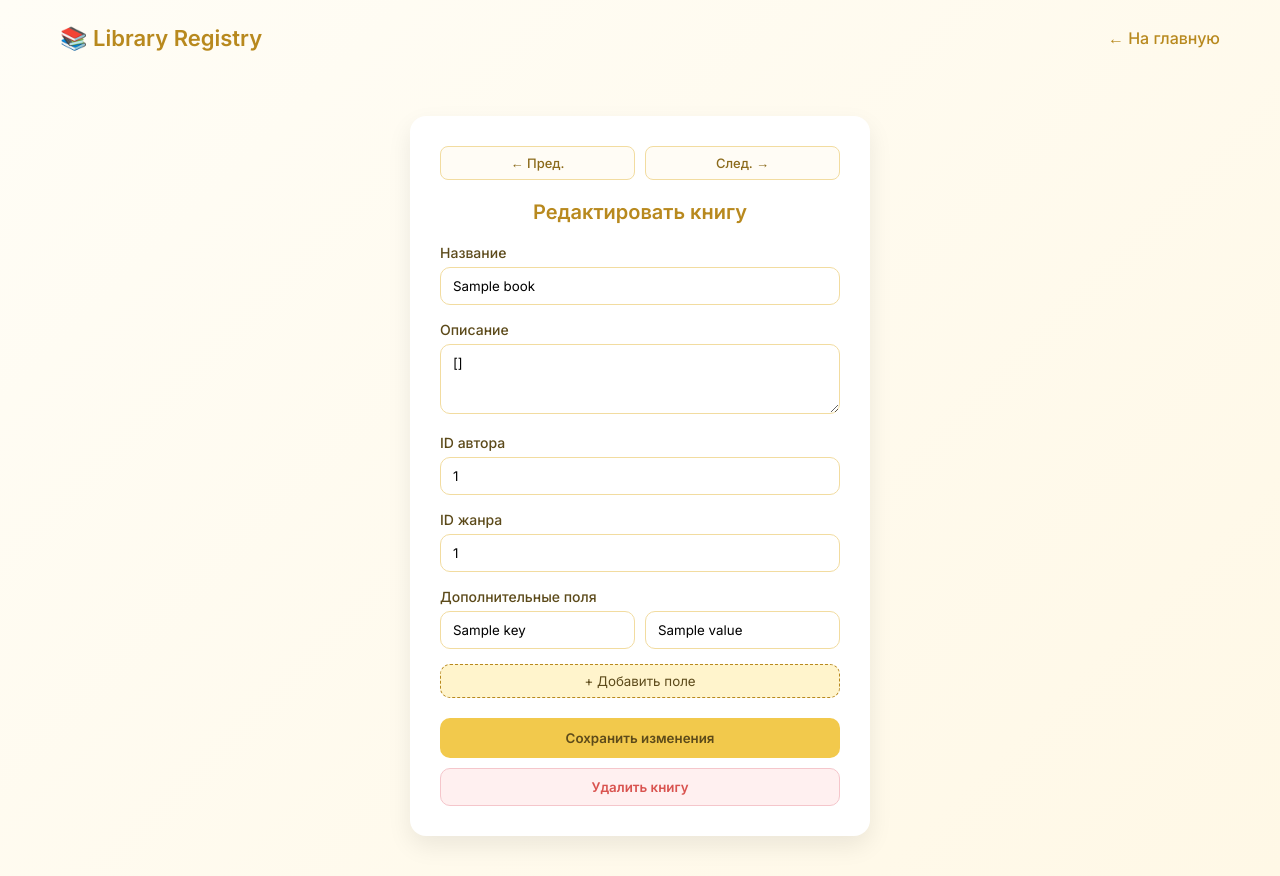
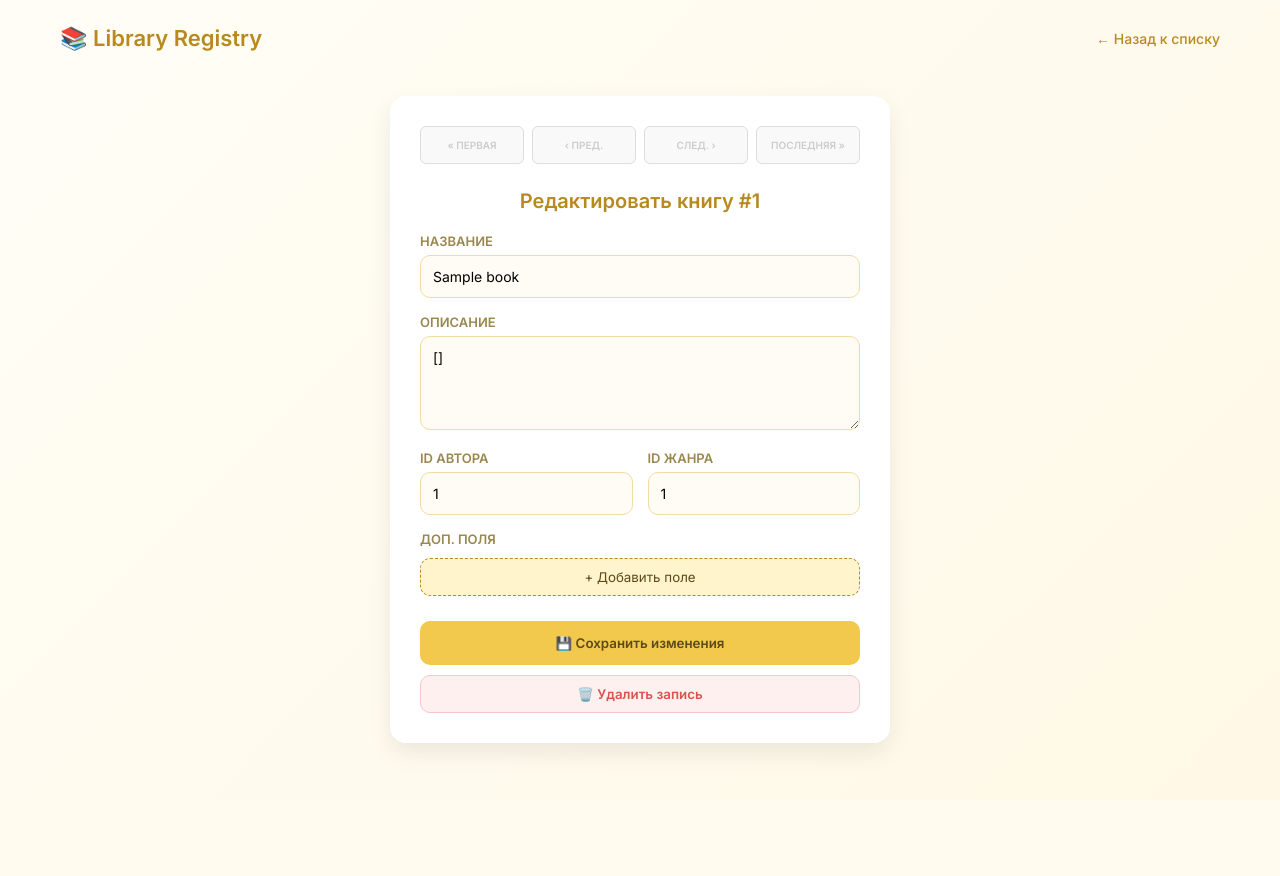
Before and after one commit to ShapMiki/Library_coursework, a Python web app: template server/templates/book_edit_form.html in a window 1280 px wide. After the commit the page ends 758 px from the top, so only its background shows below. Run offline with Jinja, Linux system fonts and the light colour scheme; the template is opened without the code that fills it: most values are stand-ins (such as "Sample title", 1, 10 or a date in 2020).

Commit message:
[UPD] UP to 7 lab

```diff
--- a/server/book/route.py
+++ b/server/book/route.py
@@ -66,3 +66,8 @@
     if result:
         return {"status": "success", "message": f"Книга {book_id} удалена"}
     return {"status": "error", "message": "Книга не найдена"}
+
+@router.get("/ids/{book_id}")
+async def get_book_ids(book_id: int):
+    data = await BookDAO.get_ids(book_id)
+    return data
--- a/server/templates/book_edit_form.html
+++ b/server/templates/book_edit_form.html
@@ -9,180 +9,210 @@
         * { margin: 0; padding: 0; box-sizing: border-box; font-family: 'Inter', sans-serif; }
         body { background: linear-gradient(135deg, #fffdf6, #fff8e6); color: #5c4a1a; min-height: 100vh; }
         header { display: flex; justify-content: space-between; align-items: center; padding: 25px 60px; }
-        .logo { font-size: 22px; font-weight: 600; color: #b8891e; }
-        main { display: flex; justify-content: center; padding: 40px; }
+        .logo { font-size: 22px; font-weight: 600; color: #b8891e; text-decoration: none; }
+        .back-link { text-decoration: none; color: #b8891e; font-size: 14px; font-weight: 500; }
+        main { display: flex; justify-content: center; padding: 20px 40px 40px 40px; }
+        .form-card { width: 500px; background: white; padding: 30px; border-radius: 16px; box-shadow: 0 10px 25px rgba(0,0,0,0.08); }
 
-        .form-card { width: 460px; background: white; padding: 30px; border-radius: 16px; box-shadow: 0 10px 25px rgba(0,0,0,0.08); }
-
-        /* Навигация между записями */
-        .record-nav { display: flex; justify-content: space-between; margin-bottom: 20px; gap: 10px; }
+        /* НАВИГАЦИЯ */
+        .record-nav { display: flex; justify-content: space-between; gap: 8px; margin-bottom: 25px; }
         .btn-nav {
-            flex: 1; padding: 8px; background: #fffcf5; border: 1px solid #f2dca0;
-            border-radius: 8px; color: #8b6a1a; cursor: pointer; font-size: 13px; font-weight: 500;
+            flex: 1; padding: 12px 2px; font-size: 10px; font-weight: 700; text-transform: uppercase;
+            color: #ccc; background: #f9f9f9; border: 1px solid #ddd; border-radius: 6px;
+            text-align: center; text-decoration: none; cursor: default; transition: all 0.2s;
         }
-        .btn-nav:hover { background: #fef9e7; border-color: #b8891e; }
+        .btn-nav.active {
+            color: #b8891e; background: #fff; border-color: #b8891e; cursor: pointer;
+        }
+        .btn-nav.active:hover { background: #b8891e; color: #fff; }
 
         .form-title { font-size: 20px; font-weight: 600; margin-bottom: 20px; color: #b8891e; text-align: center; }
         .form-group { margin-bottom: 16px; }
-        .form-group label { display: block; font-size: 14px; margin-bottom: 6px; font-weight: 500; }
-        .form-group input, .form-group textarea { width: 100%; padding: 10px 12px; border-radius: 10px; border: 1px solid #f2dca0; outline: none; }
-        .form-group input:focus { border-color: #b8891e; }
-
-        .dynamic-field { display: flex; gap: 10px; margin-bottom: 10px; }
-        .dynamic-field input { flex: 1; }
-        .add-field { margin-top: 5px; background: #fff4cc; border: 1px dashed #b8891e; padding: 8px; cursor: pointer; width: 100%; border-radius: 10px; color: #5c4a1a; }
-
-        .action-buttons { display: flex; flex-direction: column; gap: 10px; margin-top: 20px; }
-        button[type="submit"] { width: 100%; padding: 12px; border: none; border-radius: 10px; background: #f2c94c; color: #5c4a1a; font-weight: 600; cursor: pointer; }
-        button[type="submit"]:hover { background: #f0b428; }
-
-        .btn-delete { background: #fff0f0; color: #d9534f; border: 1px solid #f5c6cb; padding: 10px; border-radius: 10px; font-weight: 600; cursor: pointer; width: 100%; }
-        .btn-delete:hover { background: #f8d7da; }
-
-        a.back-link { text-decoration: none; color: #b8891e; font-weight: 500; }
+        .form-group label { display: block; font-size: 13px; font-weight: 600; text-transform: uppercase; color: #9a874f; margin-bottom: 6px; }
+        .form-group input, .form-group textarea {
+            width: 100%; padding: 12px; border-radius: 10px;
+            border: 1px solid #f2dca0; background: #fffcf5; outline: none; font-size: 14px;
+        }
+        .dynamic-field { display: flex; gap: 8px; margin-bottom: 8px; }
+        .btn-remove { color: #d9534f; cursor: pointer; font-weight: bold; padding: 5px; }
+        .add-field { background: #fff4cc; border: 1px dashed #b8891e; padding: 10px; cursor: pointer; width: 100%; border-radius: 10px; color: #5c4a1a; margin-top: 5px; }
+        .action-buttons { display: flex; flex-direction: column; gap: 10px; margin-top: 25px; }
+        .btn-save { background: #f2c94c; color: #5c4a1a; border: none; padding: 14px; border-radius: 10px; font-weight: 700; cursor: pointer; }
+        .btn-delete { background: #fff0f0; color: #d9534f; border: 1px solid #f5c6cb; padding: 10px; border-radius: 10px; font-weight: 600; cursor: pointer; }
     </style>
 </head>
 <body>
 
 <header>
-    <div class="logo">📚 Library Registry</div>
-    <div><a href="/" class="back-link">← На главную</a></div>
+    <a href="/" class="logo">📚 Library Registry</a>
+    <a href="/" class="back-link">← Назад к списку</a>
 </header>
 
 <main>
     <div class="form-card">
         <div class="record-nav">
-            <button class="btn-nav" onclick="navigateRecord(-1)">← Пред.</button>
-            <button class="btn-nav" onclick="navigateRecord(1)">След. →</button>
+            <a id="btn-first" class="btn-nav">« Первая</a>
+            <a id="btn-prev" class="btn-nav">‹ Пред.</a>
+            <a id="btn-next" class="btn-nav">След. ›</a>
+            <a id="btn-last" class="btn-nav">Последняя »</a>
         </div>
 
-        <div class="form-title">Редактировать книгу</div>
+        <div class="form-title">Редактировать книгу #{{ data.book.id }}</div>
 
         <form id="editForm">
-            <input type="hidden" id="book_id" value="{{ data.book.id }}">
+            <input type="hidden" id="book_id_input" value="{{ data.book.id }}">
 
-            <div class="form-group">
-                <label>Название</label>
-                <input type="text" id="title" value="{{ data.book.title }}" required>
+            <div class="form-group"><label>Название</label><input type="text" id="title" required></div>
+            <div class="form-group"><label>Описание</label><textarea id="description" rows="4"></textarea></div>
+
+            <div style="display: flex; gap: 15px;">
+                <div class="form-group" style="flex: 1;"><label>ID Автора</label><input type="number" id="author_id"></div>
+                <div class="form-group" style="flex: 1;"><label>ID Жанра</label><input type="number" id="genre_id"></div>
             </div>
 
             <div class="form-group">
-                <label>Описание</label>
-                <textarea id="description" rows="3">{{ data.book.description }}</textarea>
-            </div>
-
-            <div class="form-group">
-                <label>ID автора</label>
-                <input type="number" id="author_id" value="{{ data.book.author_id }}">
-            </div>
-
-            <div class="form-group">
-                <label>ID жанра</label>
-                <input type="number" id="genre_id" value="{{ data.book.genre_id }}">
-            </div>
-
-            <div class="form-group">
-                <label>Дополнительные поля</label>
-                <div id="extraFields">
-                    {% if data.book.extra_data %}
-                        {% for key, value in data.book.extra_data.items() %}
-                        <div class="dynamic-field">
-                            <input class="field-name" value="{{key}}" placeholder="Название">
-                            <input class="field-value" value="{{value}}" placeholder="Значение">
-                        </div>
-                        {% endfor %}
-                    {% endif %}
-                </div>
+                <label>Доп. поля</label>
+                <div id="extraFields"></div>
                 <button type="button" class="add-field" onclick="addField()">+ Добавить поле</button>
             </div>
 
             <div class="action-buttons">
-                <button type="submit">Сохранить изменения</button>
-                <button type="button" class="btn-delete" onclick="deleteBook()">Удалить книгу</button>
+                <button type="submit" class="btn-save">💾 Сохранить изменения</button>
+                <button type="button" class="btn-delete" onclick="deleteBook()">🗑️ Удалить запись</button>
             </div>
         </form>
     </div>
 </main>
 
 <script>
-    const currentId = parseInt(document.getElementById("book_id").value);
+    // Включаем логирование
+    console.log("JS: Скрипт инициализирован");
 
-    // Навигация по ID
-    function navigateRecord(step) {
-        const nextId = currentId + step;
-        if (nextId > 0) {
-            window.location.href = `/page/book/form/${nextId}`;
+    // Функция для безопасного получения ID
+    function getCurrentId() {
+        const el = document.getElementById("book_id_input");
+        return el ? parseInt(el.value) : null;
+    }
+
+    // ЛОГИКА НАВИГАЦИИ
+    async function initNavigation() {
+        const bookId = getCurrentId();
+        console.log("JS: Начинаю настройку навигации для ID:", bookId);
+
+        if (!bookId) {
+            console.error("JS: ID книги не найден в DOM!");
+            return;
+        }
+
+        try {
+            console.log(`JS: Отправляю запрос на /api/book/ids/${bookId}`);
+            const res = await fetch(`/api/book/ids/${bookId}`);
+
+            if (!res.ok) {
+                console.error("JS: API ответил ошибкой:", res.status);
+                return;
+            }
+
+            const ids = await res.json();
+            console.log("JS: Данные от API получены:", ids);
+
+            const buttons = [
+                { id: 'btn-first', target: ids.first },
+                { id: 'btn-prev', target: ids.prev },
+                { id: 'btn-next', target: ids.next },
+                { id: 'btn-last', target: ids.last }
+            ];
+
+            buttons.forEach(btn => {
+                const el = document.getElementById(btn.id);
+                if (btn.target && btn.target !== 0 && btn.target !== bookId) {
+                    el.href = `/page/book/form/${btn.target}`;
+                    el.classList.add('active');
+                    console.log(`JS: Кнопка ${btn.id} активирована -> ID ${btn.target}`);
+                } else {
+                    el.href = "javascript:void(0)";
+                    el.classList.remove('active');
+                }
+            });
+        } catch (err) {
+            console.error("JS: Ошибка при выполнении fetch:", err);
         }
     }
 
-    // Удаление книги
-    async function deleteBook() {
-        if (!confirm("Вы уверены, что хотите безвозвратно удалить эту книгу?")) return;
+    // ДИНАМИЧЕСКИЕ ПОЛЯ
+    function addField(k = '', v = '') {
+        const div = document.createElement("div");
+        div.className = "dynamic-field";
+        div.innerHTML = `
+            <input type="text" class="field-name" placeholder="Ключ" value="${k}" style="flex:1; padding:8px; border-radius:8px; border:1px solid #f2dca0;">
+            <input type="text" class="field-value" placeholder="Значение" value="${v}" style="flex:1; padding:8px; border-radius:8px; border:1px solid #f2dca0;">
+            <span class="btn-remove" onclick="this.parentElement.remove()">×</span>
+        `;
+        document.getElementById("extraFields").appendChild(div);
+    }
 
+    // ЗАПОЛНЕНИЕ ФОРМЫ
+    function setupForm() {
+        console.log("JS: Заполнение формы данными...");
         try {
-            const response = await fetch(`/api/book/${currentId}`, {
-                method: "DELETE"
-            });
-            const result = await response.json();
+            document.getElementById("title").value = "{{ data.book.title }}";
+            document.getElementById("description").value = `{{ data.book.description or '' }}`;
+            document.getElementById("author_id").value = "{{ data.book.author_id or '' }}";
+            document.getElementById("genre_id").value = "{{ data.book.genre_id or '' }}";
 
-            if (response.ok) {
-                alert("Книга успешно удалена");
-                window.location.href = "/";
-            } else {
-                alert("Ошибка: " + result.message);
-            }
+            // Безопасный парсинг JSON
+            const extraRaw = '{{ data.book.extra_data | tojson | safe }}';
+            const extra = JSON.parse(extraRaw || '{}');
+
+            const container = document.getElementById("extraFields");
+            container.innerHTML = '';
+            Object.entries(extra).forEach(([k, v]) => addField(k, v));
+            console.log("JS: Форма заполнена успешно");
         } catch (e) {
-            alert("Ошибка связи с сервером");
+            console.error("JS: Ошибка при заполнении формы (проверь extra_data):", e);
         }
     }
 
-    function addField(){
-        const container = document.getElementById("extraFields");
-        const div = document.createElement("div");
-        div.classList.add("dynamic-field");
-        div.innerHTML = `
-            <input class="field-name" placeholder="Название поля">
-            <input class="field-value" placeholder="Значение">
-        `;
-        container.appendChild(div);
+    // УДАЛЕНИЕ
+    async function deleteBook() {
+        const id = getCurrentId();
+        if (confirm("Удалить книгу?") && id) {
+            const res = await fetch(`/api/book/${id}`, { method: 'DELETE' });
+            if (res.ok) window.location.href = "/";
+        }
     }
 
-    function collectExtra(){
-        const names = document.querySelectorAll(".field-name");
-        const values = document.querySelectorAll(".field-value");
-        let extra = {};
-        for(let i=0; i<names.length; i++){
-            const key = names[i].value.trim();
-            const value = values[i].value.trim();
-            if(key) extra[key] = value;
-        }
-        return extra;
-    }
+    // ЗАПУСК ПРИ ЗАГРУЗКЕ
+    document.addEventListener("DOMContentLoaded", () => {
+        console.log("JS: DOM готов, запускаю функции...");
+        setupForm();
+        initNavigation();
+    });
 
-    document.getElementById("editForm").addEventListener("submit", async function(e){
+    // СОХРАНЕНИЕ
+    document.getElementById("editForm").onsubmit = async (e) => {
         e.preventDefault();
-        const book = {
-            id: currentId,
-            title: document.getElementById("title").value,
-            description: document.getElementById("description").value,
-            author_id: parseInt(document.getElementById("author_id").value) || null,
-            genre_id: parseInt(document.getElementById("genre_id").value) || null,
-            extra_data: collectExtra()
-        };
+        const extra = {};
+        document.querySelectorAll(".dynamic-field").forEach(f => {
+            const k = f.querySelector(".field-name").value.trim();
+            const v = f.querySelector(".field-value").value.trim();
+            if (k) extra[k] = v;
+        });
 
-        const response = await fetch("/api/book/edit", {
+        const res = await fetch("/api/book/edit", {
             method: "POST",
             headers: { "Content-Type": "application/json" },
-            body: JSON.stringify({ book_data: [book] })
+            body: JSON.stringify({ book_data: [{
+                id: getCurrentId(),
+                title: document.getElementById("title").value,
+                description: document.getElementById("description").value,
+                author_id: parseInt(document.getElementById("author_id").value) || null,
+                genre_id: parseInt(document.getElementById("genre_id").value) || null,
+                extra_data: extra
+            }]})
         });
-
-        if(response.ok) {
-            window.location.href = "/";
-        } else {
-            alert("Ошибка обновления");
-        }
-    });
+        if (res.ok) window.location.href = "/";
+    };
 </script>
-
 </body>
 </html>
```
Also changed, not shown: server/book/dao.py (+27 -1 lines).
